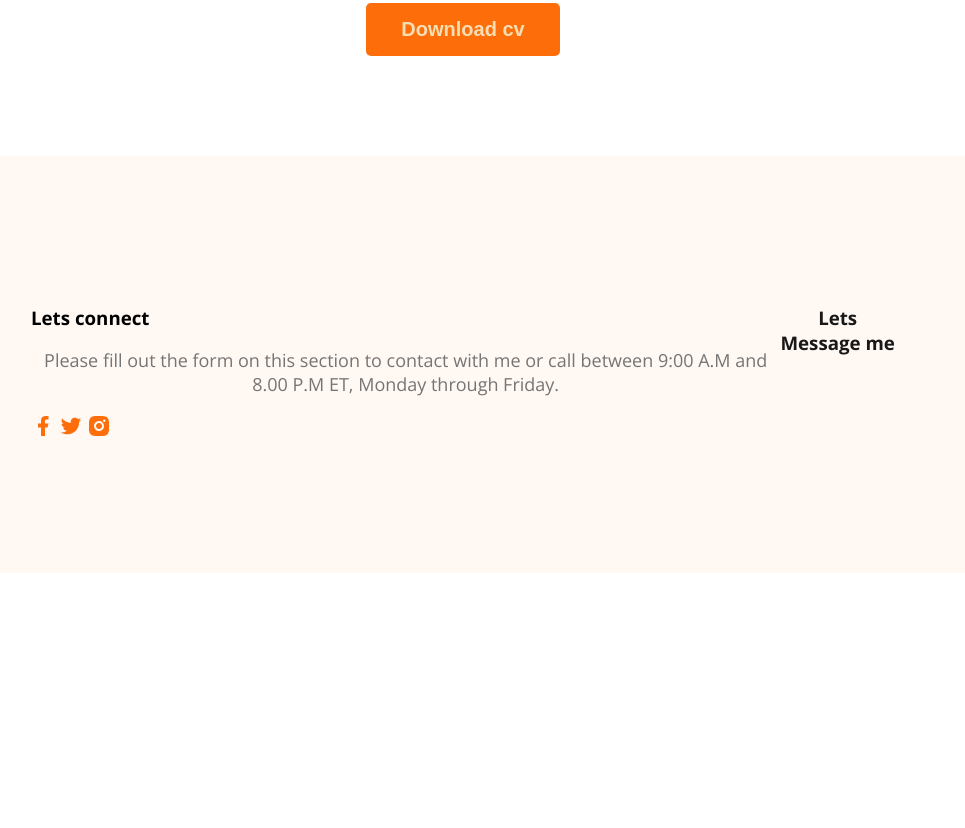
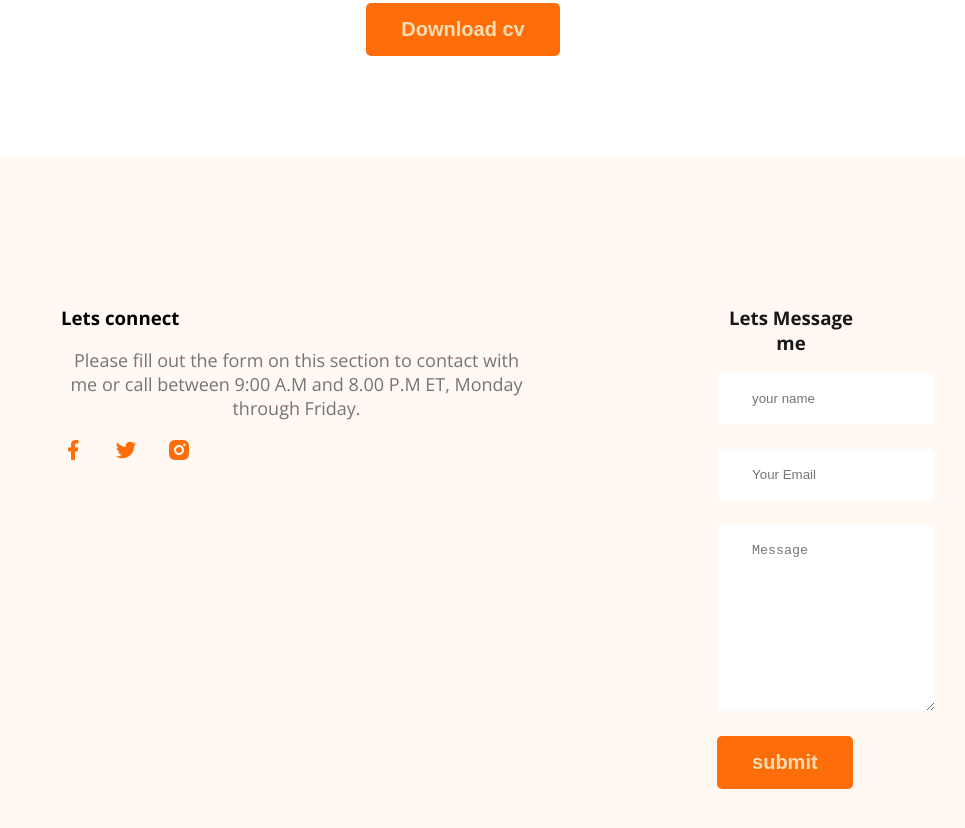
Before and after one commit to Mahmudaamimi/webdeveloper-portfolio, a plain HTML site: page index.html in a window 1280 px wide. Shown: the part 3496-4324 px from the top of the page, without its empty margins (177-1142 px from the left). Before the commit the page ends 4077 px from the top, so only its background shows below. Drawn offline with nearby package versions, Linux system fonts and the light colour scheme.

Commit message:
finished footer section with contact form

```diff
--- a/index.html
+++ b/index.html
@@ -178,6 +178,12 @@
         </div>
         <div class="footer-coloum">
             <h3 class="section-title">Lets Message me</h3>
+            <form class="contact" action="">
+                <input type="text" placeholder="your name" >
+                <input type="email" name="" placeholder="Your Email" id="">
+                <textarea name="" placeholder="Message" id="" cols="30" rows="10"></textarea>
+                <input class="btn-primary" type="submit" value="submit">
+            </form>
 
         </div>
 
--- a/styles/portfolio.css
+++ b/styles/portfolio.css
@@ -173,5 +173,25 @@ footer{
     display:flex ;
     background: #FFF8F3;
     margin-top: 100px;
-    padding: 130px 200px;
+    padding: 130px 230px;
+
+    gap: 185px;
 }
+.footer-colum{
+    width: 50%;
+}
+.social-links a{
+    margin-right: 25px;
+
+}
+
+.contact input[type="text"], .contact input[type="email"], textarea{
+    display: block;
+    margin-bottom: 25px;
+    padding: 18px 35px;
+    color: #757575;
+    border-radius:5px ;
+    background:#FFF ;
+    border: 0;
+    width: 100%;
+}
```
